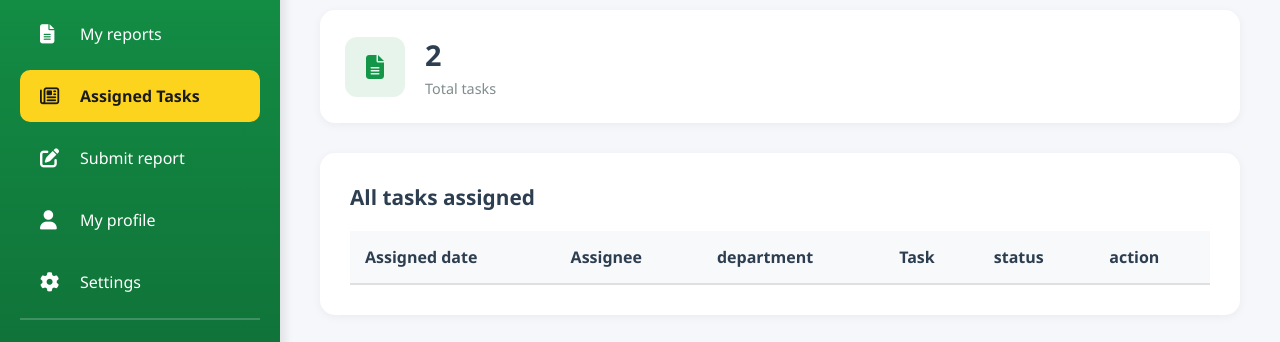
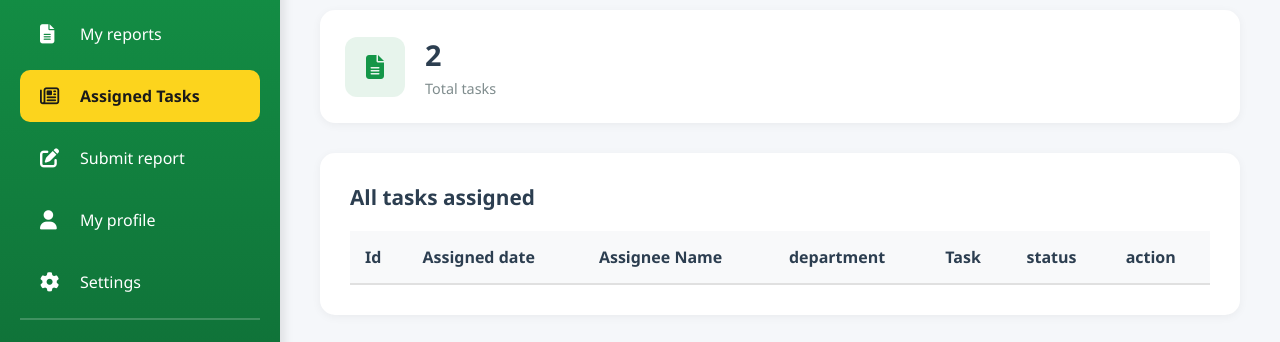
Before and after one commit to lelahnaomie/ProgressReport, a website: page employee-dashboard.html in a window 1280 px wide. Both pictures are taken after a click on the element "Assigned Tasks". Shown: the part 135-477 px from the top of the page. Drawn offline with Linux system fonts and the light colour scheme.

Commit message:
ui update

```diff
--- a/employee-dashboard.html
+++ b/employee-dashboard.html
@@ -200,8 +200,9 @@
                         <table>
                             <thead>
                                 <tr>
+                                    <th>Id</th>
                                     <th>Assigned date</th>
-                                    <th>Assignee</th>
+                                    <th>Assignee Name</th>
                                     <th>department</th>
                                     <th>Task</th>
                                     <th>status</th>
```
